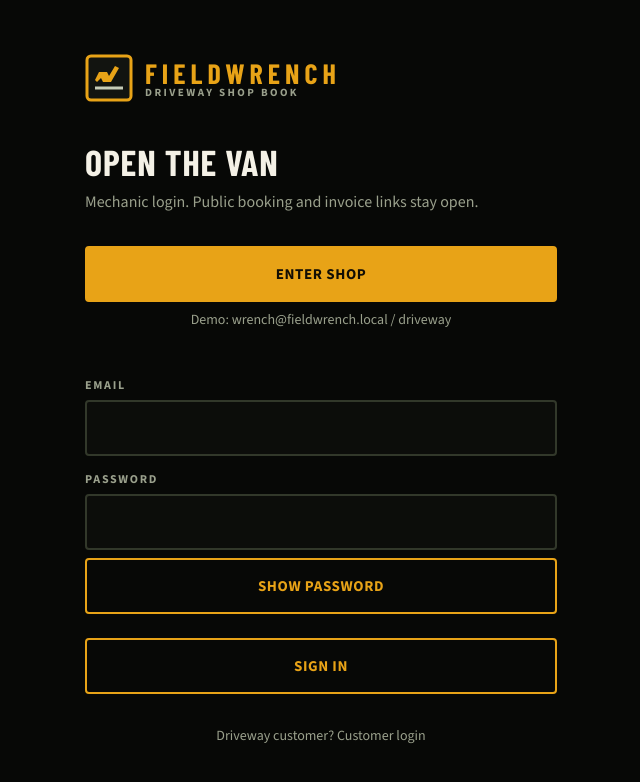
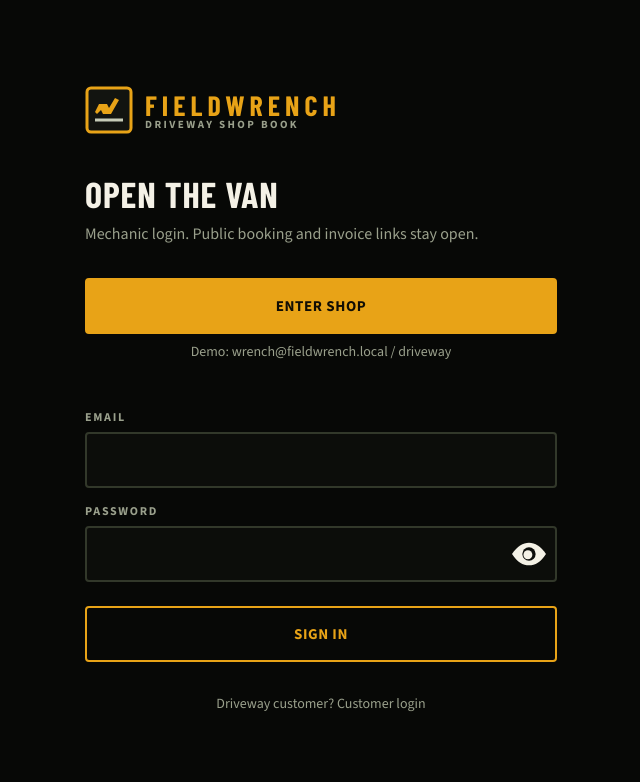
Before and after one commit to IsaacMilligan/fieldwrench, a Next.js app: page /login in a window 1280 px wide. Shown: the top 782 px of the page, without its empty margins (319-959 px from the left). Built offline with nearby package versions, Linux system fonts and the light colour scheme; no server answers; a web font is replaced by a local one.

Commit message:
Move password visibility into the field using the attached eye icons.

```diff
--- a/components/PasswordField.tsx
+++ b/components/PasswordField.tsx
@@ -12,6 +12,29 @@
   onChange?: (value: string) => void;
 };
 
+function EyeIcon({ slashed }: { slashed: boolean }) {
+  return (
+    <svg width="34" height="24" viewBox="0 0 48 32" aria-hidden="true">
+      <path
+        fill="currentColor"
+        d="M0 16C7.4 4.6 15.4 0 24 0s16.6 4.6 24 16C40.6 27.4 32.6 32 24 32S7.4 27.4 0 16z"
+      />
+      <circle cx="24" cy="16" r="9.4" fill="#0c0d0a" />
+      <circle cx="22.4" cy="17.1" r="6.3" fill="currentColor" />
+      {slashed ? (
+        <rect
+          x="21.15"
+          y="-5"
+          width="5.7"
+          height="42"
+          fill="currentColor"
+          transform="rotate(-52 24 16)"
+        />
+      ) : null}
+    </svg>
+  );
+}
+
 export function PasswordField({
   id,
   name = "password",
@@ -24,7 +47,7 @@
   const [show, setShow] = useState(false);
   const label = show ? "Hide password" : "Show password";
   return (
-    <div>
+    <div className="relative">
       <input
         className="field"
         id={id}
@@ -36,15 +59,18 @@
         value={value}
         onChange={onChange ? (e) => onChange(e.target.value) : undefined}
         spellCheck={false}
+        style={{ paddingRight: 56 }}
       />
       <button
-        className="tap tap-ghost mt-2"
         type="button"
+        className="absolute top-0 right-0 flex h-14 w-14 items-center justify-center text-[#c6ccb8]"
         aria-label={label}
         aria-pressed={show}
+        tabIndex={0}
+        onMouseDown={(e) => e.preventDefault()}
         onClick={() => setShow((v) => !v)}
       >
-        {label}
+        <EyeIcon slashed={show} />
       </button>
     </div>
   );
```
